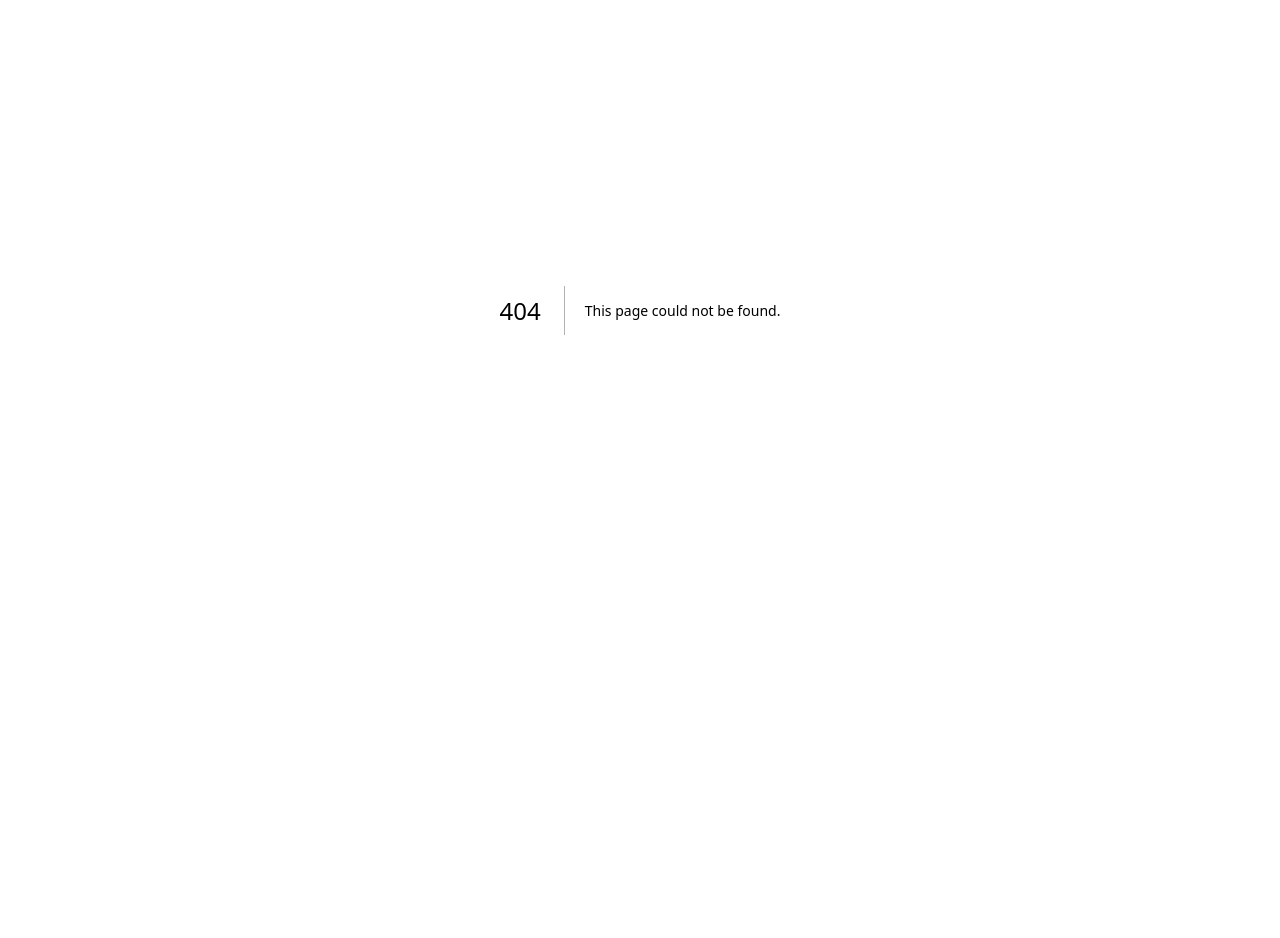
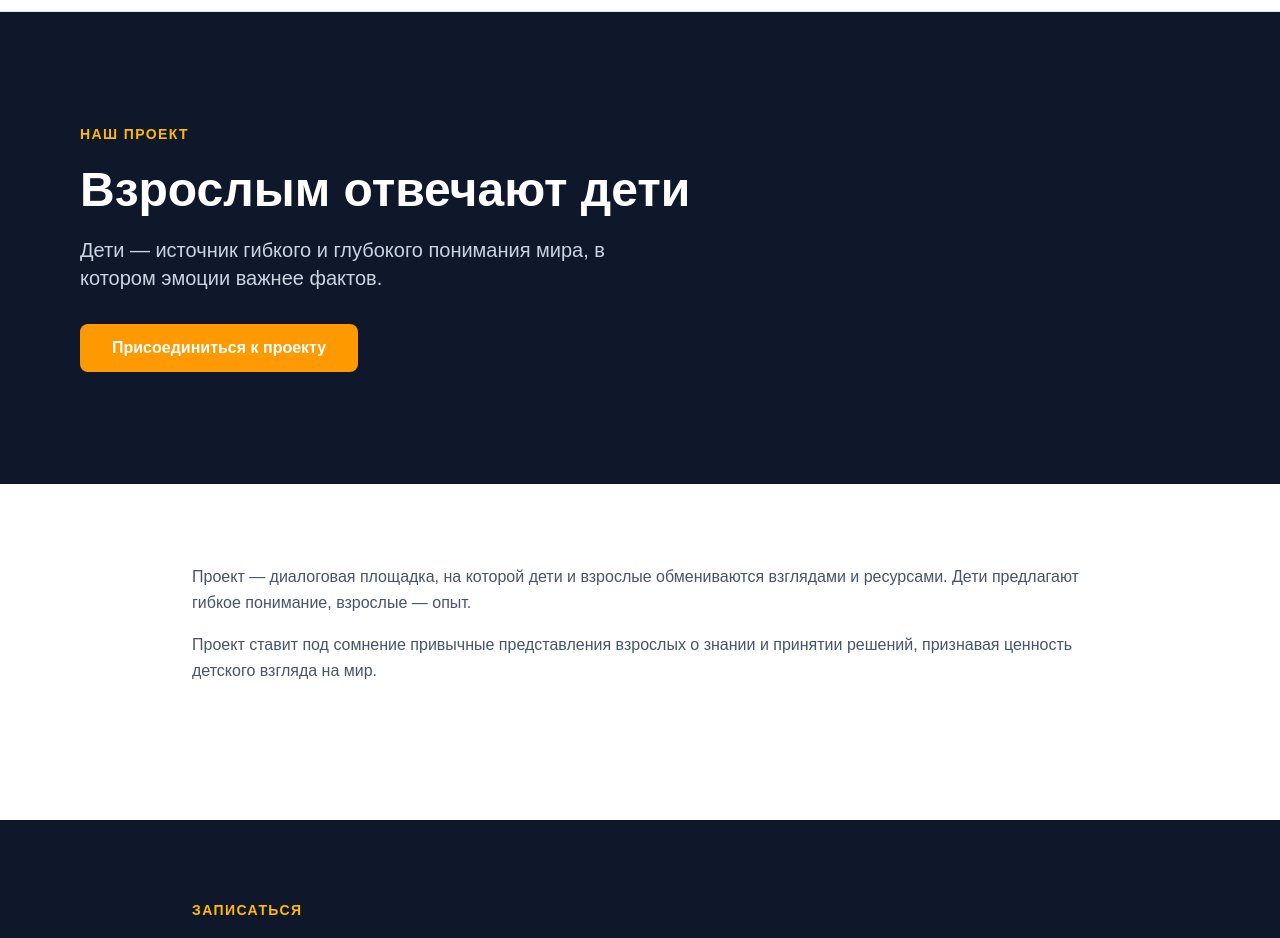
Before and after one commit to ZedMalatesta/newMediatorSite, a Next.js app: page /proekdeti in a window 1280 px wide. Before the commit this address had no page. Shown: the part 90-1028 px from the top of the page. Before the commit the page ends 800 px from the top, so only its background shows below. Built offline with nearby package versions, Linux system fonts and the light colour scheme.

Commit message:
feat: add adults answer children project page

```diff
--- /dev/null
+++ b/app/proekdeti/page.tsx
@@ -0,0 +1,42 @@
+import type { Metadata } from "next";
+import TopBar from "@layout/TopBar";
+import Navbar from "@layout/Navbar";
+import Footer from "@layout/Footer";
+import { EventHero } from "@sections/EventHero/EventHero";
+import { EventDetails } from "@sections/EventDetails/EventDetails";
+import { EventSignup } from "@sections/EventSignup/EventSignup";
+
+export const metadata: Metadata = {
+  title: "Проект «Взрослым отвечают дети» | МедиаторОк Проф",
+  description:
+    "Диалоговая площадка для обмена опытом между детьми и взрослыми: дети как источник гибкого и глубокого понимания мира.",
+};
+
+export default function ProekDetiPage() {
+  return (
+    <div className="min-h-screen bg-white">
+      <TopBar />
+      <Navbar />
+      <main>
+        <EventHero
+          eyebrow="Наш проект"
+          title="Взрослым отвечают дети"
+          subtitle="Дети — источник гибкого и глубокого понимания мира, в котором эмоции важнее фактов."
+          ctaLabel="Присоединиться к проекту"
+        />
+        <EventDetails
+          description={[
+            "Проект — диалоговая площадка, на которой дети и взрослые обмениваются взглядами и ресурсами. Дети предлагают гибкое понимание, взрослые — опыт.",
+            "Проект ставит под сомнение привычные представления взрослых о знании и принятии решений, признавая ценность детского взгляда на мир.",
+          ]}
+        />
+        <EventSignup
+          title="Задать вопрос или присоединиться"
+          subtitle="Оставьте свой вопрос и контакты — мы свяжемся с вами."
+          submitLabel="Отправить"
+        />
+      </main>
+      <Footer />
+    </div>
+  );
+}
```
